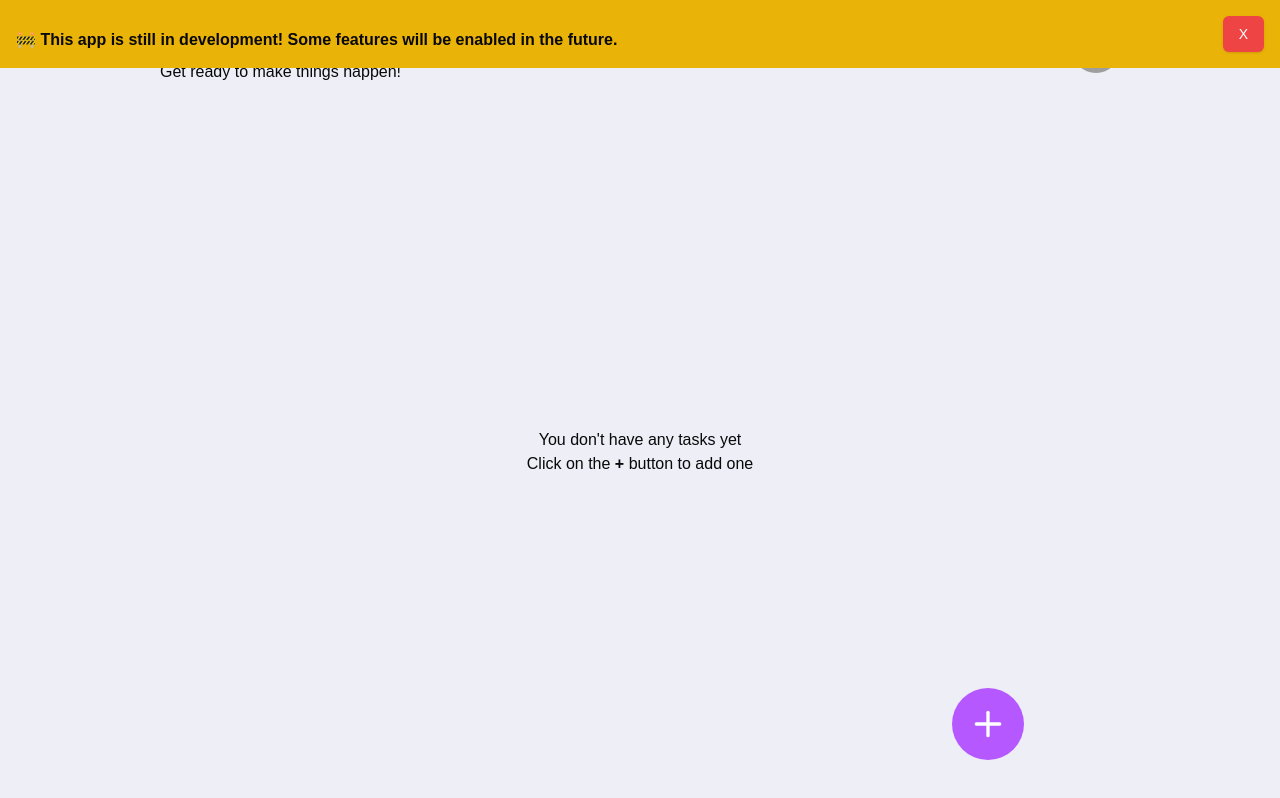
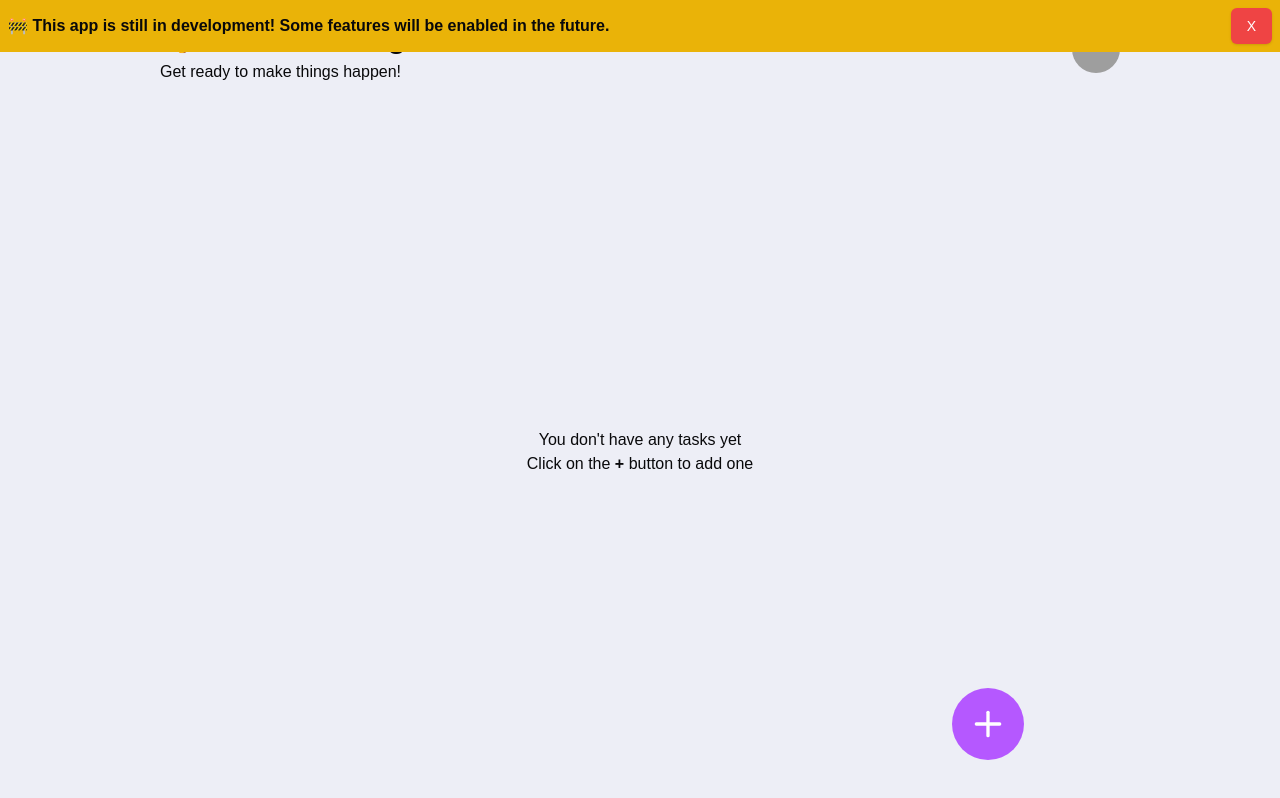
Before and after one commit to Nikhil0723/Todo-App, a Next.js app: page / in a window 1280 px wide. Shown: the top 798 px of the page. Built offline with nearby package versions, Linux system fonts and the light colour scheme; grey boxes are pictures that could not be loaded.

Commit message:
fix development alert

```diff
--- a/app/components/Alert.tsx
+++ b/app/components/Alert.tsx
@@ -20,8 +20,8 @@ export const DevelopmentAlert = () => {
   if (!isVisible) return null;
 
   return (
-    <div className="fixed top-0 left-0 right-0 p-4 bg-yellow-500 z-50">
-      <div className="flex justify-between items-end">
+    <div className="fixed top-0 left-0 right-0 p-2 bg-yellow-500 z-50">
+      <div className="flex justify-between items-center">
         <p className="font-semibold">
           🚧 This app is still in development! Some features will be enabled in
           the future.
```
